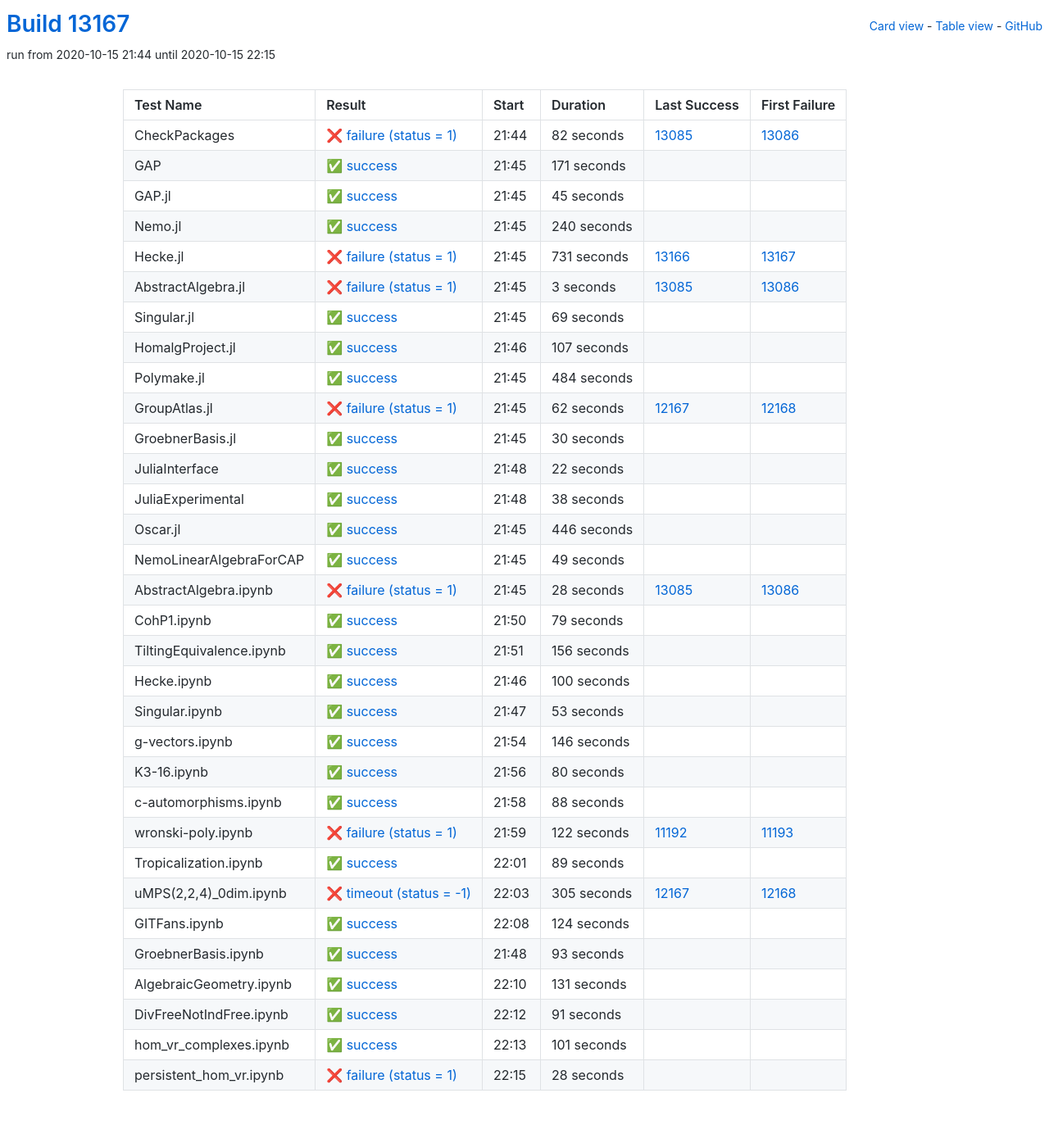
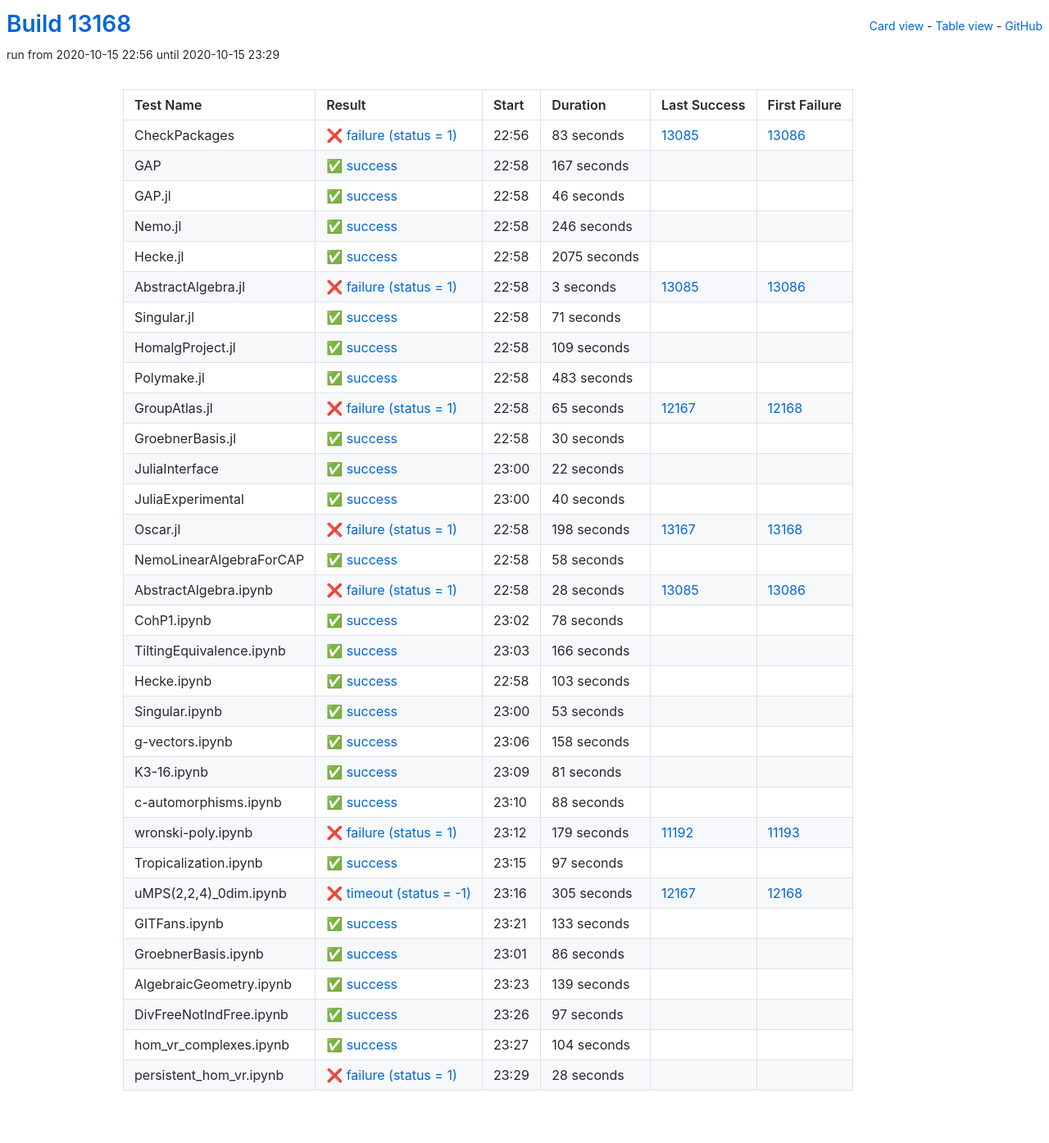
Before and after one commit to oscar-system/oscar-ci-status, a Jekyll site: the page built from table.html, in a window 1280 px wide. Shown: the whole page at 82% size. Built offline with Jekyll 4.4.1, drawn with Linux system fonts in a browser that asks for light colours.

Commit message:
Build #13168

```diff
--- a/_data/ci.yml
+++ b/_data/ci.yml
@@ -1,6 +1,6 @@
 ---
-build: 13167
-build_url: https://oscarci.mathematik.uni-kl.de/job/oscar/13167/
+build: 13168
+build_url: https://oscarci.mathematik.uni-kl.de/job/oscar/13168/
 job: oscar
 organization: oscar-system
 repo: oscar-ci-status
@@ -8,68 +8,68 @@
 tests:
 - name: CheckPackages
   id: checkpackages
-  log: https://oscarci.mathematik.uni-kl.de/job/oscar/13167/artifact/logs/build-13167/CheckPackages.log
-  start: 2020-10-15 21:44
+  log: https://oscarci.mathematik.uni-kl.de/job/oscar/13168/artifact/logs/build-13168/CheckPackages.log
+  start: 2020-10-15 22:56
   success: false
   exitcode: 1
   status: failure
-  duration: 82
+  duration: 83
   last_success: 13085
   last_success_url: https://oscarci.mathematik.uni-kl.de/job/oscar/13085/
   first_failure: 13086
   first_failure_url: https://oscarci.mathematik.uni-kl.de/job/oscar/13086/
 - name: GAP
   id: gap
-  log: https://oscarci.mathematik.uni-kl.de/job/oscar/13167/artifact/logs/build-13167/GAP.log
-  start: 2020-10-15 21:45
+  log: https://oscarci.mathematik.uni-kl.de/job/oscar/13168/artifact/logs/build-13168/GAP.log
+  start: 2020-10-15 22:58
   success: true
   exitcode: 0
   status: success
-  duration: 171
+  duration: 167
   last_success: false
   last_success_url:
   first_failure: false
   first_failure_url:
 - name: GAP.jl
   id: gap-jl
-  log: https://oscarci.mathematik.uni-kl.de/job/oscar/13167/artifact/logs/build-13167/GAP.jl.log
-  start: 2020-10-15 21:45
+  log: https://oscarci.mathematik.uni-kl.de/job/oscar/13168/artifact/logs/build-13168/GAP.jl.log
+  start: 2020-10-15 22:58
   success: true
   exitcode: 0
   status: success
-  duration: 45
+  duration: 46
   last_success: false
   last_success_url:
   first_failure: false
   first_failure_url:
 - name: Nemo.jl
   id: nemo-jl
-  log: https://oscarci.mathematik.uni-kl.de/job/oscar/13167/artifact/logs/build-13167/Nemo.jl.log
-  start: 2020-10-15 21:45
+  log: https://oscarci.mathematik.uni-kl.de/job/oscar/13168/artifact/logs/build-13168/Nemo.jl.log
+  start: 2020-10-15 22:58
   success: true
   exitcode: 0
   status: success
-  duration: 240
+  duration: 246
   last_success: false
   last_success_url:
   first_failure: false
   first_failure_url:
 - name: Hecke.jl
   id: hecke-jl
-  log: https://oscarci.mathematik.uni-kl.de/job/oscar/13167/artifact/logs/build-13167/Hecke.jl.log
-  start: 2020-10-15 21:45
-  success: false
-  exitcode: 1
-  status: failure
-  duration: 731
-  last_success: 13166
-  last_success_url: https://oscarci.mathematik.uni-kl.de/job/oscar/13166/
-  first_failure: 13167
-  first_failure_url: https://oscarci.mathematik.uni-kl.de/job/oscar/13167/
+  log: https://oscarci.mathematik.uni-kl.de/job/oscar/13168/artifact/logs/build-13168/Hecke.jl.log
+  start: 2020-10-15 22:58
+  success: true
+  exitcode: 0
+  status: success
+  duration: 2075
+  last_success: false
+  last_success_url:
+  first_failure: false
+  first_failure_url:
 - name: AbstractAlgebra.jl
   id: abstractalgebra-jl
-  log: https://oscarci.mathematik.uni-kl.de/job/oscar/13167/artifact/logs/build-13167/AbstractAlgebra.jl.log
-  start: 2020-10-15 21:45
+  log: https://oscarci.mathematik.uni-kl.de/job/oscar/13168/artifact/logs/build-13168/AbstractAlgebra.jl.log
+  start: 2020-10-15 22:58
   success: false
   exitcode: 1
   status: failure
@@ -80,56 +80,56 @@
   first_failure_url: https://oscarci.mathematik.uni-kl.de/job/oscar/13086/
 - name: Singular.jl
   id: singular-jl
-  log: https://oscarci.mathematik.uni-kl.de/job/oscar/13167/artifact/logs/build-13167/Singular.jl.log
-  start: 2020-10-15 21:45
+  log: https://oscarci.mathematik.uni-kl.de/job/oscar/13168/artifact/logs/build-13168/Singular.jl.log
+  start: 2020-10-15 22:58
   success: true
   exitcode: 0
   status: success
-  duration: 69
+  duration: 71
   last_success: false
   last_success_url:
   first_failure: false
   first_failure_url:
 - name: HomalgProject.jl
   id: homalgproject-jl
-  log: https://oscarci.mathematik.uni-kl.de/job/oscar/13167/artifact/logs/build-13167/HomalgProject.jl.log
-  start: 2020-10-15 21:46
+  log: https://oscarci.mathematik.uni-kl.de/job/oscar/13168/artifact/logs/build-13168/HomalgProject.jl.log
+  start: 2020-10-15 22:58
   success: true
   exitcode: 0
   status: success
-  duration: 107
+  duration: 109
   last_success: false
   last_success_url:
   first_failure: false
   first_failure_url:
 - name: Polymake.jl
   id: polymake-jl
-  log: https://oscarci.mathematik.uni-kl.de/job/oscar/13167/artifact/logs/build-13167/Polymake.jl.log
-  start: 2020-10-15 21:45
+  log: https://oscarci.mathematik.uni-kl.de/job/oscar/13168/artifact/logs/build-13168/Polymake.jl.log
+  start: 2020-10-15 22:58
   success: true
   exitcode: 0
   status: success
-  duration: 484
+  duration: 483
   last_success: false
   last_success_url:
   first_failure: false
   first_failure_url:
 - name: GroupAtlas.jl
   id: groupatlas-jl
-  log: https://oscarci.mathematik.uni-kl.de/job/oscar/13167/artifact/logs/build-13167/GroupAtlas.jl.log
-  start: 2020-10-15 21:45
+  log: https://oscarci.mathematik.uni-kl.de/job/oscar/13168/artifact/logs/build-13168/GroupAtlas.jl.log
+  start: 2020-10-15 22:58
   success: false
   exitcode: 1
   status: failure
-  duration: 62
+  duration: 65
   last_success: 12167
   last_success_url: https://oscarci.mathematik.uni-kl.de/job/oscar/12167/
   first_failure: 12168
   first_failure_url: https://oscarci.mathematik.uni-kl.de/job/oscar/12168/
 - name: GroebnerBasis.jl
   id: groebnerbasis-jl
-  log: https://oscarci.mathematik.uni-kl.de/job/oscar/13167/artifact/logs/build-13167/GroebnerBasis.jl.log
-  start: 2020-10-15 21:45
+  log: https://oscarci.mathematik.uni-kl.de/job/oscar/13168/artifact/logs/build-13168/GroebnerBasis.jl.log
+  start: 2020-10-15 22:58
   success: true
   exitcode: 0
   status: success
@@ -140,8 +140,8 @@
   first_failure_url:
 - name: JuliaInterface
   id: juliainterface
-  log: https://oscarci.mathematik.uni-kl.de/job/oscar/13167/artifact/logs/build-13167/JuliaInterface.log
-  start: 2020-10-15 21:48
+  log: https://oscarci.mathematik.uni-kl.de/job/oscar/13168/artifact/logs/build-13168/JuliaInterface.log
+  start: 2020-10-15 23:00
   success: true
   exitcode: 0
   status: success
@@ -152,44 +152,44 @@
   first_failure_url:
 - name: JuliaExperimental
   id: juliaexperimental
-  log: https://oscarci.mathematik.uni-kl.de/job/oscar/13167/artifact/logs/build-13167/JuliaExperimental.log
-  start: 2020-10-15 21:48
+  log: https://oscarci.mathematik.uni-kl.de/job/oscar/13168/artifact/logs/build-13168/JuliaExperimental.log
+  start: 2020-10-15 23:00
   success: true
   exitcode: 0
   status: success
-  duration: 38
+  duration: 40
   last_success: false
   last_success_url:
   first_failure: false
   first_failure_url:
 - name: Oscar.jl
   id: oscar-jl
-  log: https://oscarci.mathematik.uni-kl.de/job/oscar/13167/artifact/logs/build-13167/Oscar.jl.log
-  start: 2020-10-15 21:45
+  log: https://oscarci.mathematik.uni-kl.de/job/oscar/13168/artifact/logs/build-13168/Oscar.jl.log
+  start: 2020-10-15 22:58
+  success: false
+  exitcode: 1
+  status: failure
+  duration: 198
+  last_success: 13167
+  last_success_url: https://oscarci.mathematik.uni-kl.de/job/oscar/13167/
+  first_failure: 13168
+  first_failure_url: https://oscarci.mathematik.uni-kl.de/job/oscar/13168/
+- name: NemoLinearAlgebraForCAP
+  id: nemolinearalgebraforcap
+  log: https://oscarci.mathematik.uni-kl.de/job/oscar/13168/artifact/logs/build-13168/NemoLinearAlgebraForCAP.log
+  start: 2020-10-15 22:58
   success: true
   exitcode: 0
   status: success
-  duration: 446
-  last_success: false
-  last_success_url:
-  first_failure: false
-  first_failure_url:
-- name: NemoLinearAlgebraForCAP
-  id: nemolinearalgebraforcap
-  log: https://oscarci.mathematik.uni-kl.de/job/oscar/13167/artifact/logs/build-13167/NemoLinearAlgebraForCAP.log
-  start: 2020-10-15 21:45
-  success: true
-  exitcode: 0
-  status: success
-  duration: 49
+  duration: 58
   last_success: false
   last_success_url:
   first_failure: false
   first_failure_url:
 - name: AbstractAlgebra.ipynb
   id: abstractalgebra-ipynb
-  log: https://oscarci.mathematik.uni-kl.de/job/oscar/13167/artifact/logs/build-13167/AbstractAlgebra.ipynb.log
-  start: 2020-10-15 21:45
+  log: https://oscarci.mathematik.uni-kl.de/job/oscar/13168/artifact/logs/build-13168/AbstractAlgebra.ipynb.log
+  start: 2020-10-15 22:58
   success: false
   exitcode: 1
   status: failure
@@ -200,44 +200,44 @@
   first_failure_url: https://oscarci.mathematik.uni-kl.de/job/oscar/13086/
 - name: CohP1.ipynb
   id: cohp1-ipynb
-  log: https://oscarci.mathematik.uni-kl.de/job/oscar/13167/artifact/logs/build-13167/CohP1.ipynb.log
-  start: 2020-10-15 21:50
+  log: https://oscarci.mathematik.uni-kl.de/job/oscar/13168/artifact/logs/build-13168/CohP1.ipynb.log
+  start: 2020-10-15 23:02
   success: true
   exitcode: 0
   status: success
-  duration: 79
+  duration: 78
   last_success: false
   last_success_url:
   first_failure: false
   first_failure_url:
 - name: TiltingEquivalence.ipynb
   id: tiltingequivalence-ipynb
-  log: https://oscarci.mathematik.uni-kl.de/job/oscar/13167/artifact/logs/build-13167/TiltingEquivalence.ipynb.log
-  start: 2020-10-15 21:51
+  log: https://oscarci.mathematik.uni-kl.de/job/oscar/13168/artifact/logs/build-13168/TiltingEquivalence.ipynb.log
+  start: 2020-10-15 23:03
   success: true
   exitcode: 0
   status: success
-  duration: 156
+  duration: 166
   last_success: false
   last_success_url:
   first_failure: false
   first_failure_url:
 - name: Hecke.ipynb
   id: hecke-ipynb
-  log: https://oscarci.mathematik.uni-kl.de/job/oscar/13167/artifact/logs/build-13167/Hecke.ipynb.log
-  start: 2020-10-15 21:46
+  log: https://oscarci.mathematik.uni-kl.de/job/oscar/13168/artifact/logs/build-13168/Hecke.ipynb.log
+  start: 2020-10-15 22:58
   success: true
   exitcode: 0
   status: success
-  duration: 100
+  duration: 103
   last_success: false
   last_success_url:
   first_failure: false
   first_failure_url:
 - name: Singular.ipynb
   id: singular-ipynb
-  log: https://oscarci.mathematik.uni-kl.de/job/oscar/13167/artifact/logs/build-13167/Singular.ipynb.log
-  start: 2020-10-15 21:47
+  log: https://oscarci.mathematik.uni-kl.de/job/oscar/13168/artifact/logs/build-13168/Singular.ipynb.log
+  start: 2020-10-15 23:00
   success: true
   exitcode: 0
   status: success
@@ -248,32 +248,32 @@
   first_failure_url:
 - name: g-vectors.ipynb
   id: g-vectors-ipynb
-  log: https://oscarci.mathematik.uni-kl.de/job/oscar/13167/artifact/logs/build-13167/g-vectors.ipynb.log
-  start: 2020-10-15 21:54
+  log: https://oscarci.mathematik.uni-kl.de/job/oscar/13168/artifact/logs/build-13168/g-vectors.ipynb.log
+  start: 2020-10-15 23:06
   success: true
   exitcode: 0
   status: success
-  duration: 146
+  duration: 158
   last_success: false
   last_success_url:
   first_failure: false
   first_failure_url:
 - name: K3-16.ipynb
   id: k3-16-ipynb
-  log: https://oscarci.mathematik.uni-kl.de/job/oscar/13167/artifact/logs/build-13167/K3-16.ipynb.log
-  start: 2020-10-15 21:56
+  log: https://oscarci.mathematik.uni-kl.de/job/oscar/13168/artifact/logs/build-13168/K3-16.ipynb.log
+  start: 2020-10-15 23:09
   success: true
   exitcode: 0
   status: success
-  duration: 80
+  duration: 81
   last_success: false
   last_success_url:
   first_failure: false
   first_failure_url:
 - name: c-automorphisms.ipynb
   id: c-automorphisms-ipynb
-  log: https://oscarci.mathematik.uni-kl.de/job/oscar/13167/artifact/logs/build-13167/c-automorphisms.ipynb.log
-  start: 2020-10-15 21:58
+  log: https://oscarci.mathematik.uni-kl.de/job/oscar/13168/artifact/logs/build-13168/c-automorphisms.ipynb.log
+  start: 2020-10-15 23:10
   success: true
   exitcode: 0
   status: success
@@ -284,32 +284,32 @@
   first_failure_url:
 - name: wronski-poly.ipynb
   id: wronski-poly-ipynb
-  log: https://oscarci.mathematik.uni-kl.de/job/oscar/13167/artifact/logs/build-13167/wronski-poly.ipynb.log
-  start: 2020-10-15 21:59
+  log: https://oscarci.mathematik.uni-kl.de/job/oscar/13168/artifact/logs/build-13168/wronski-poly.ipynb.log
+  start: 2020-10-15 23:12
   success: false
   exitcode: 1
   status: failure
-  duration: 122
+  duration: 179
   last_success: 11192
   last_success_url: https://oscarci.mathematik.uni-kl.de/job/oscar/11192/
   first_failure: 11193
   first_failure_url: https://oscarci.mathematik.uni-kl.de/job/oscar/11193/
 - name: Tropicalization.ipynb
   id: tropicalization-ipynb
-  log: https://oscarci.mathematik.uni-kl.de/job/oscar/13167/artifact/logs/build-13167/Tropicalization.ipynb.log
-  start: 2020-10-15 22:01
+  log: https://oscarci.mathematik.uni-kl.de/job/oscar/13168/artifact/logs/build-13168/Tropicalization.ipynb.log
+  start: 2020-10-15 23:15
   success: true
   exitcode: 0
   status: success
-  duration: 89
+  duration: 97
   last_success: false
   last_success_url:
   first_failure: false
   first_failure_url:
 - name: uMPS(2,2,4)_0dim.ipynb
   id: umps-2-2-4-0dim-ipynb
-  log: https://oscarci.mathematik.uni-kl.de/job/oscar/13167/artifact/logs/build-13167/uMPS-2-2-4-_0dim.ipynb.log
-  start: 2020-10-15 22:03
+  log: https://oscarci.mathematik.uni-kl.de/job/oscar/13168/artifact/logs/build-13168/uMPS-2-2-4-_0dim.ipynb.log
+  start: 2020-10-15 23:16
   success: false
   exitcode: -1
   status: timeout
@@ -320,68 +320,68 @@
   first_failure_url: https://oscarci.mathematik.uni-kl.de/job/oscar/12168/
 - name: GITFans.ipynb
   id: gitfans-ipynb
-  log: https://oscarci.mathematik.uni-kl.de/job/oscar/13167/artifact/logs/build-13167/GITFans.ipynb.log
-  start: 2020-10-15 22:08
+  log: https://oscarci.mathematik.uni-kl.de/job/oscar/13168/artifact/logs/build-13168/GITFans.ipynb.log
+  start: 2020-10-15 23:21
   success: true
   exitcode: 0
   status: success
-  duration: 124
+  duration: 133
   last_success: false
   last_success_url:
   first_failure: false
   first_failure_url:
 - name: GroebnerBasis.ipynb
   id: groebnerbasis-ipynb
-  log: https://oscarci.mathematik.uni-kl.de/job/oscar/13167/artifact/logs/build-13167/GroebnerBasis.ipynb.log
-  start: 2020-10-15 21:48
+  log: https://oscarci.mathematik.uni-kl.de/job/oscar/13168/artifact/logs/build-13168/GroebnerBasis.ipynb.log
+  start: 2020-10-15 23:01
   success: true
   exitcode: 0
   status: success
-  duration: 93
+  duration: 86
   last_success: false
   last_success_url:
   first_failure: false
   first_failure_url:
 - name: AlgebraicGeometry.ipynb
   id: algebraicgeometry-ipynb
-  log: https://oscarci.mathematik.uni-kl.de/job/oscar/13167/artifact/logs/build-13167/AlgebraicGeometry.ipynb.log
-  start: 2020-10-15 22:10
+  log: https://oscarci.mathematik.uni-kl.de/job/oscar/13168/artifact/logs/build-13168/AlgebraicGeometry.ipynb.log
+  start: 2020-10-15 23:23
   success: true
   exitcode: 0
   status: success
-  duration: 131
+  duration: 139
   last_success: false
   last_success_url:
   first_failure: false
   first_failure_url:
 - name: DivFreeNotIndFree.ipynb
   id: divfreenotindfree-ipynb
-  log: https://oscarci.mathematik.uni-kl.de/job/oscar/13167/artifact/logs/build-13167/DivFreeNotIndFree.ipynb.log
-  start: 2020-10-15 22:12
+  log: https://oscarci.mathematik.uni-kl.de/job/oscar/13168/artifact/logs/build-13168/DivFreeNotIndFree.ipynb.log
+  start: 2020-10-15 23:26
   success: true
   exitcode: 0
   status: success
-  duration: 91
+  duration: 97
   last_success: false
   last_success_url:
   first_failure: false
   first_failure_url:
 - name: hom_vr_complexes.ipynb
   id: hom-vr-complexes-ipynb
-  log: https://oscarci.mathematik.uni-kl.de/job/oscar/13167/artifact/logs/build-13167/hom_vr_complexes.ipynb.log
-  start: 2020-10-15 22:13
+  log: https://oscarci.mathematik.uni-kl.de/job/oscar/13168/artifact/logs/build-13168/hom_vr_complexes.ipynb.log
+  start: 2020-10-15 23:27
   success: true
   exitcode: 0
   status: success
-  duration: 101
+  duration: 104
   last_success: false
   last_success_url:
   first_failure: false
   first_failure_url:
 - name: persistent_hom_vr.ipynb
   id: persistent-hom-vr-ipynb
-  log: https://oscarci.mathematik.uni-kl.de/job/oscar/13167/artifact/logs/build-13167/persistent_hom_vr.ipynb.log
-  start: 2020-10-15 22:15
+  log: https://oscarci.mathematik.uni-kl.de/job/oscar/13168/artifact/logs/build-13168/persistent_hom_vr.ipynb.log
+  start: 2020-10-15 23:29
   success: false
   exitcode: 1
   status: failure
```
Also changed, not shown: README.md.
